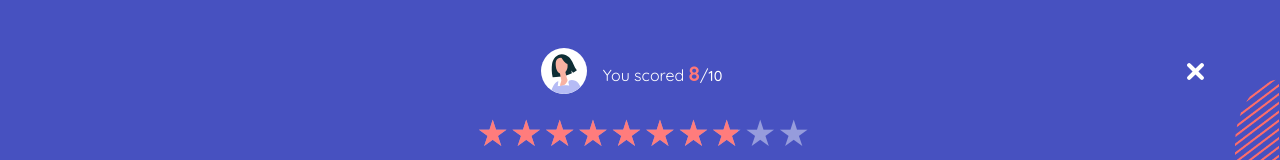
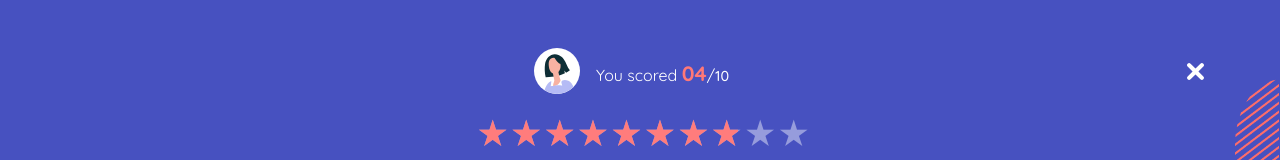
Before and after one commit to njihiamark/quiz-app-next, a Next.js app: page /score in a window 1280 px wide. Shown: the top 160 px of the page. Built offline with nearby package versions, Linux system fonts and the light colour scheme.

Commit message:
different outputs for different max_score

```diff
--- a/src/components/Score.tsx
+++ b/src/components/Score.tsx
@@ -9,14 +9,14 @@ type Props = {
     max_score: number,
 }
 
-const Score = ({page_url = "welcome", score = 8, max_score=10}: Props) => (
+const Score = ({ page_url = "welcome", score = 8, max_score = 10 }: Props) => (
     <div className="mb-1">
-        <div className={styles["score-info"]+" mb-1"}>
+        <div className={styles["score-info"] + " mb-1"}>
             <div className={styles["score-info__first-sec"]}>
                 <div className={styles["score-info__avatar"]}>
                     <Image src="/images/avatar.svg" layout="fixed" width={46} height={46} />
                 </div>
-                <span> You scored <span className={styles["score-info__actual"]}>{score}</span>/<span className={styles["score-info__base"]}>{max_score}</span></span>
+                {max_score == 10 ? <span> You scored <span className={styles["score-info__actual"]}>0{score}</span>/<span className={styles["score-info__base"]}>{max_score}</span></span> : <span> You scored <span className={styles["score-info__actual"]}>{Math.round((score/max_score)*100)}%</span></span>}
             </div>
             <div className={styles["score-info__cross"]}>
                 <Link href={page_url}>
@@ -24,7 +24,7 @@ const Score = ({page_url = "welcome", score = 8, max_score=10}: Props) => (
                 </Link>
             </div>
         </div>
-        <div className={styles["star-ratings"]+" "+styles["eighth"]}></div>
+        <div className={styles["star-ratings"] + " " + styles["eighth"]}></div>
     </div>
 
 
--- a/src/pages/score.tsx
+++ b/src/pages/score.tsx
@@ -6,7 +6,7 @@ import Score from '../components/Score';
 const ScorePage: NextPage = () => {
     return(
         <Layout theme="dark">
-            <Score page_url = "welcome" score={8} max_score={10} />
+            <Score page_url = "welcome" score={4} max_score={10} />
             <ScoreCard desc="In “Metal Gear Solid 2”, you will see through the eyes of Psycho Mantis if you go first person during his boss fight." status="fail"/>
         </Layout>
     );
```
